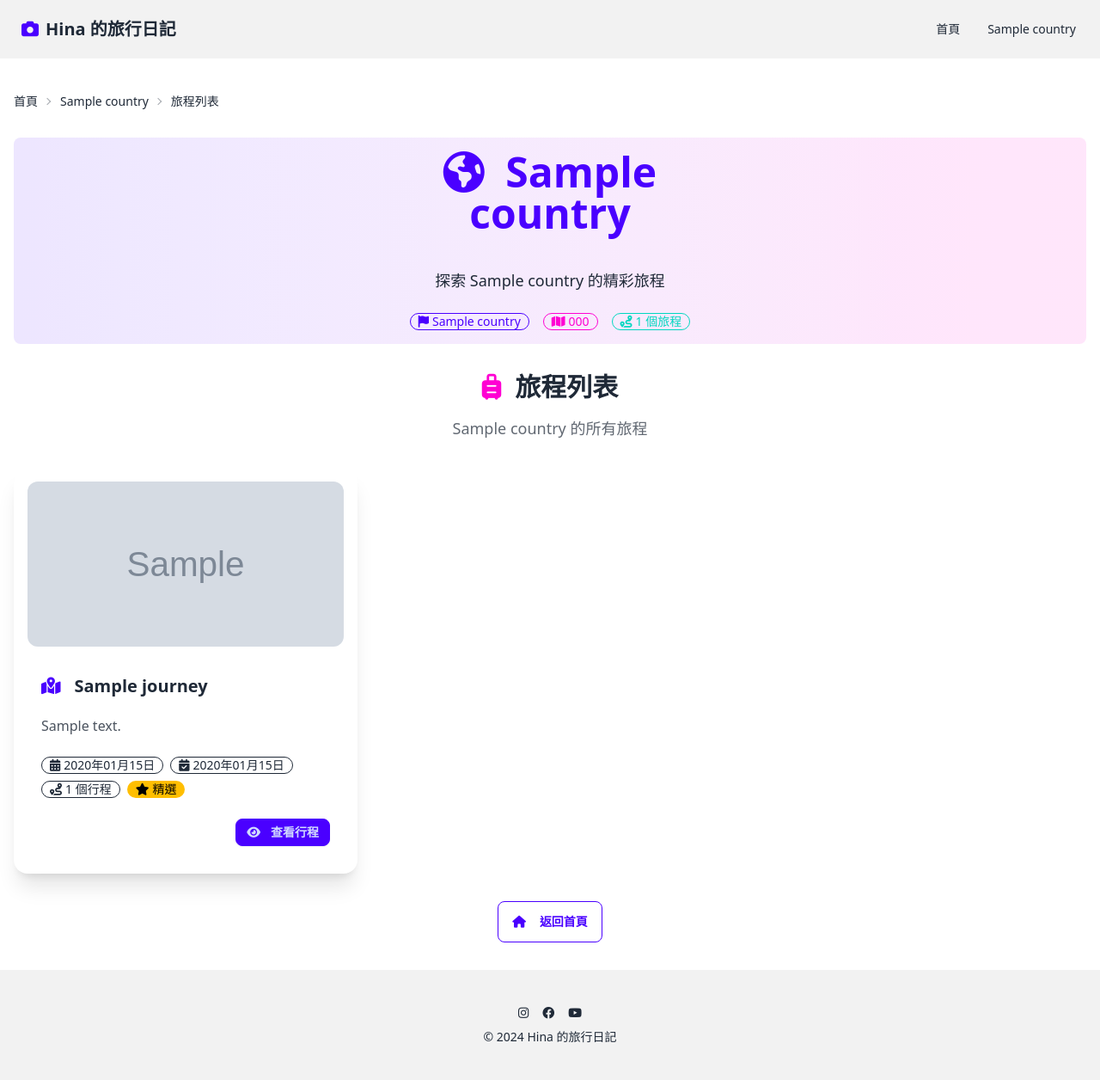
After one commit to nickchen1998/HinaTravelDiary, a Django app: page /countries/1/journeys/ in a window 1280 px wide. The commit adds this page. Shown: the whole page at 86% size. Run offline with Django 5.2, Linux system fonts and the light colour scheme; tables that the repository leaves empty hold one stand-in row (values such as "Sample post"); grey boxes marked "Sample" are stand-in pictures; some libraries are stand-ins or nearby versions.

Commit message:
refactor: improve journey display and organize related URLs
- Added a URL pattern for journeys related to specific countries
- Updated location photo path to include city name for better organization
- Created a new template for displaying a list of journeys with detailed cards
- Corrected country URL link in the base template to use country ID instead of country code
- Refactored journeys view to include a count of itineraries for each journey
- Improved journey list rendering with additional details, handling empty state, and navigation buttons

Signed-off-by: nick <nickchen1998@gmail.com>

```diff
--- a/HinaTravelDiary/urls.py
+++ b/HinaTravelDiary/urls.py
@@ -27,6 +27,7 @@ admin.site.index_title = settings.ADMIN_INDEX_TITLE
 urlpatterns = [
     path('admin/', admin.site.urls),
     path('', include('homepage.urls')),
+    path('', include('journeys.urls')),
     path('', include('itineraries.urls')),
 ]
 
--- a/itineraries/models.py
+++ b/itineraries/models.py
@@ -68,7 +68,7 @@ class Location(models.Model):
 def location_photo_upload_path(instance, filename):
     ext = filename.split('.')[-1]
     filename = f"{instance.uuid}.{ext}"
-    return f"location_photos/{filename}"
+    return f"location_photos/{instance.location.itinerary.journey.city}/{filename}"
 
 
 class LocationPhoto(models.Model):
--- /dev/null
+++ b/journeys/urls.py
@@ -0,0 +1,8 @@
+from django.urls import path
+from . import views
+
+app_name = 'journeys'
+
+urlpatterns = [
+    path('countries/<int:country_id>/journeys/', views.journey_list, name='journey_list'),
+]
--- a/journeys/views.py
+++ b/journeys/views.py
@@ -1,3 +1,19 @@
-from django.shortcuts import render
+from django.shortcuts import render, get_object_or_404
+from .models import Country, Journey
+from itineraries.models import Itinerary
 
-# Create your views here.
+
+def journey_list(request, country_id):
+    """顯示特定國家的旅程列表"""
+    country = get_object_or_404(Country, id=country_id)
+    journeys = Journey.objects.filter(country=country).order_by('-start_date')
+
+    # 為每個旅程計算行程數量
+    for journey in journeys:
+        journey.itinerary_count = Itinerary.objects.filter(journey=journey).count()
+
+    context = {
+        'country': country,
+        'journeys': journeys,
+    }
+    return render(request, 'journeys.html', context)
--- a/templates/base.html
+++ b/templates/base.html
@@ -29,7 +29,7 @@
         <ul class="menu menu-horizontal px-1">
             <li><a href="/">首頁</a></li>
             {% for country in highlighted_countries %}
-                <li><a href="/country/{{ country.country_code }}/">{{ country.name }}</a></li>
+                <li><a href="/countries/{{ country.id }}/journeys/">{{ country.name }}</a></li>
             {% endfor %}
         </ul>
     </div>
--- /dev/null
+++ b/templates/journeys.html
@@ -0,0 +1,138 @@
+{% extends 'base.html' %}
+
+{% block content %}
+    <!-- 麵包屑導航 -->
+    <div class="breadcrumbs text-sm mb-6">
+        <ul>
+            <li><a href="/">首頁</a></li>
+            <li>{{ country.name }}</li>
+            <li>旅程列表</li>
+        </ul>
+    </div>
+
+    <!-- 國家資訊 -->
+    <div class="hero bg-gradient-to-r from-primary/10 to-secondary/10 rounded-lg mb-8">
+        <div class="hero-content text-center">
+            <div class="max-w-md">
+                <h1 class="text-5xl font-bold text-primary mb-4">
+                    <i class="fas fa-globe-americas mr-3"></i>
+                    {{ country.name }}
+                </h1>
+                <p class="py-6 text-lg">
+                    探索 {{ country.name }} 的精彩旅程
+                </p>
+                <div class="flex justify-center items-center gap-4 text-sm">
+                    <div class="badge badge-primary badge-outline">
+                        <i class="fas fa-flag mr-1"></i>
+                        {{ country.english_name }}
+                    </div>
+                    <div class="badge badge-secondary badge-outline">
+                        <i class="fas fa-map mr-1"></i>
+                        {{ country.country_code }}
+                    </div>
+                    <div class="badge badge-accent badge-outline">
+                        <i class="fas fa-route mr-1"></i>
+                        {{ journeys|length }} 個旅程
+                    </div>
+                </div>
+            </div>
+        </div>
+    </div>
+
+
+    <!-- 旅程列表 -->
+    <div class="mb-8">
+        <div class="text-center mb-8">
+            <h2 class="text-3xl font-bold text-base-content mb-4">
+                <i class="fas fa-suitcase-rolling text-secondary mr-2"></i>
+                旅程列表
+            </h2>
+            <p class="text-lg text-base-content opacity-70">
+                {{ country.name }} 的所有旅程
+            </p>
+        </div>
+
+        {% if journeys %}
+            <div class="grid grid-cols-1 md:grid-cols-2 lg:grid-cols-3 gap-6">
+                {% for journey in journeys %}
+                    <div class="card bg-base-100 shadow-xl hover:shadow-2xl transition-all duration-300 group">
+                        {% if journey.journeyphoto %}
+                            <figure class="px-4 pt-4">
+                                <img src="{{ journey.journeyphoto.image.url }}"
+                                     alt="{{ journey.title }}"
+                                     class="rounded-xl object-cover w-full h-48 group-hover:scale-105 transition-transform duration-300">
+                            </figure>
+                        {% endif %}
+
+                        <div class="card-body">
+                            <h3 class="card-title text-xl mb-3">
+                                <i class="fas fa-map-marked-alt text-primary mr-2"></i>
+                                {{ journey.title }}
+                            </h3>
+
+                            <p class="text-base-content opacity-80 mb-4 line-clamp-3">
+                                {{ journey.description|truncatechars:120 }}
+                            </p>
+
+                            <!-- 旅程資訊 -->
+                            <div class="flex flex-wrap gap-2 mb-4">
+                                <div class="badge badge-outline">
+                                    <i class="fas fa-calendar-alt mr-1"></i>
+                                    {{ journey.start_date|date:"Y年m月d日" }}
+                                </div>
+                                <div class="badge badge-outline">
+                                    <i class="fas fa-calendar-check mr-1"></i>
+                                    {{ journey.end_date|date:"Y年m月d日" }}
+                                </div>
+                                <div class="badge badge-outline">
+                                    <i class="fas fa-route mr-1"></i>
+                                    {{ journey.itinerary_count }} 個行程
+                                </div>
+                                {% if journey.is_highlighted %}
+                                    <div class="badge badge-warning">
+                                        <i class="fas fa-star mr-1"></i>
+                                        精選
+                                    </div>
+                                {% endif %}
+                            </div>
+
+                            <!-- 操作按鈕 -->
+                            <div class="card-actions justify-end">
+                                <a href="/journeys/{{ journey.id }}/itineraries/"
+                                   class="btn btn-primary btn-sm">
+                                    <i class="fas fa-eye mr-1"></i>
+                                    查看行程
+                                </a>
+                            </div>
+                        </div>
+                    </div>
+                {% endfor %}
+            </div>
+        {% else %}
+            <div class="text-center py-12">
+                <div class="mb-4">
+                    <i class="fas fa-exclamation-circle text-6xl text-warning"></i>
+                </div>
+                <h3 class="text-2xl font-bold text-base-content mb-4">暫無旅程</h3>
+                <p class="text-lg text-base-content opacity-70 mb-6">
+                    {{ country.name }} 還沒有任何旅程記錄
+                </p>
+                <a href="/" class="btn btn-primary">
+                    <i class="fas fa-home mr-2"></i>
+                    返回首頁
+                </a>
+            </div>
+        {% endif %}
+    </div>
+
+    <!-- 返回按鈕 -->
+    {% if journeys %}
+        <div class="flex justify-center gap-4 mt-8">
+            <a href="/" class="btn btn-outline btn-primary">
+                <i class="fas fa-home mr-2"></i>
+                返回首頁
+            </a>
+        </div>
+    {% endif %}
+
+{% endblock %}
```
